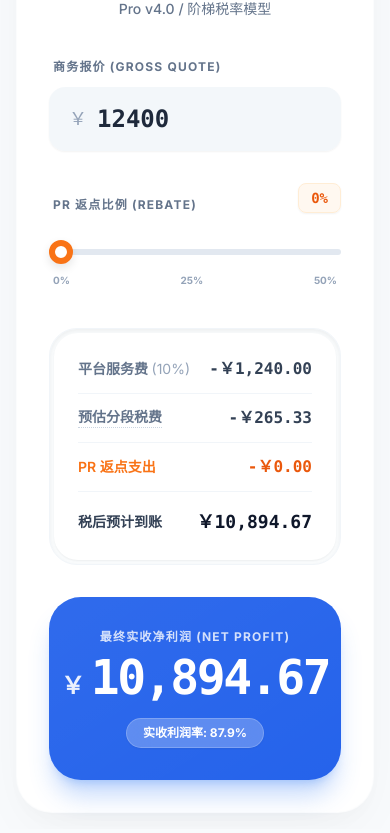
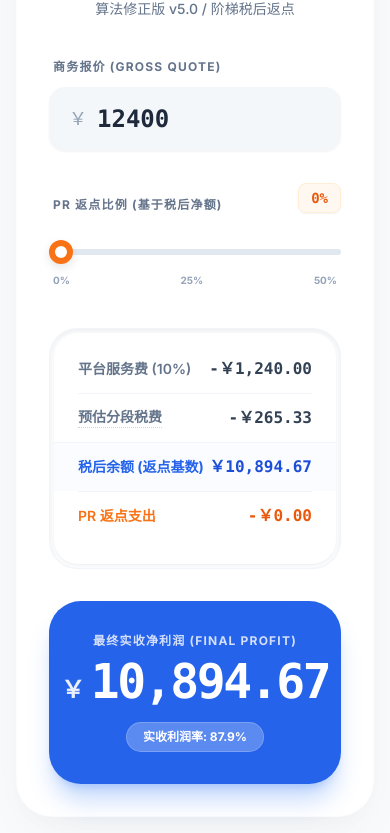
Before and after one commit to wangyangcsf-spec/income-calc, a plain HTML site: page index.html in a window 390 px wide. Shown: the part 135-968 px from the top of the page. Drawn offline with nearby package versions, Linux system fonts and the light colour scheme.

Commit message:
Add files via upload

```diff
--- a/index.html
+++ b/index.html
@@ -3,7 +3,7 @@
 <head>
     <meta charset="UTF-8">
     <meta name="viewport" content="width=device-width, initial-scale=1.0">
-    <title>博主财务助手 Pro - Figma Style</title>
+    <title>博主财务助手 Pro - 精确计算版</title>
 
     <link rel="preconnect" href="https://fonts.googleapis.com">
     <link rel="preconnect" href="https://fonts.gstatic.com" crossorigin>
@@ -31,13 +31,10 @@
     </script>
 
     <style>
-        input[type=range] {
-            height: 6px;
-        }
+        input[type=range] { height: 6px; }
         input[type=range]::-webkit-slider-thumb {
             -webkit-appearance: none;
-            height: 24px;
-            width: 24px;
+            height: 24px; width: 24px;
             border-radius: 50%;
             background: #FFFFFF;
             cursor: pointer;
@@ -45,29 +42,23 @@
             border: 6px solid #F97316;
             transition: all 0.2s ease;
         }
-        input[type=range]::-webkit-slider-thumb:hover {
-             box-shadow: 0 6px 14px rgba(0, 0, 0, 0.15);
-             transform: scale(1.05);
-        }
+        input[type=range]::-webkit-slider-thumb:hover { transform: scale(1.05); }
         input[type="number"]::-webkit-inner-spin-button,
-        input[type="number"]::-webkit-outer-spin-button {
-            -webkit-appearance: none;
-            margin: 0;
-        }
+        input[type="number"]::-webkit-outer-spin-button { -webkit-appearance: none; margin: 0; }
     </style>
 </head>
 
 <body class="bg-[#F8FAFC] p-4 md:p-8 min-h-screen flex items-center justify-center font-sans antialiased text-slate-900">
 
-    <div class="max-w-[460px] w-full bg-white rounded-[36px] shadow-figma p-8 md:p-10 border border-slate-50/50 transition-all duration-300 hover:shadow-figma-hover">
+    <div class="max-w-[460px] w-full bg-white rounded-[36px] shadow-figma p-8 md:p-10 border border-slate-50/50">
 
         <div class="mb-10 text-center">
             <div class="inline-flex items-center gap-2 bg-slate-100 rounded-full px-4 py-1.5 mb-3">
                 <div class="w-2 h-2 rounded-full bg-blue-500 animate-pulse"></div>
-                <span class="text-[11px] font-bold text-slate-600 uppercase tracking-wider">Figma Design Style</span>
+                <span class="text-[11px] font-bold text-slate-600 uppercase tracking-wider">Accurate Calculation Model</span>
             </div>
             <h2 class="text-3xl font-black tracking-tight text-slate-900">收入计算器</h2>
-            <p class="text-slate-500 text-sm font-medium mt-2">Pro v4.0 / 阶梯税率模型</p>
+            <p class="text-slate-500 text-sm font-medium mt-2">算法修正版 v5.0 / 阶梯税后返点</p>
         </div>
 
         <div class="space-y-8">
@@ -76,22 +67,20 @@
                     <label class="block text-xs font-bold text-slate-500 uppercase tracking-widest mb-3 ml-1">商务报价 (Gross Quote)</label>
                     <div class="relative flex items-center">
                         <span class="absolute left-5 text-slate-400 font-mono text-lg">￥</span>
-                        <input type="number" id="qInput" value="12400" class="w-full pl-12 pr-4 py-4 bg-slate-100/80 border-0 rounded-2xl focus:ring-2 focus:ring-blue-500/50 focus:bg-white transition-all outline-none font-mono text-2xl font-bold text-slate-800 shadow-sm placeholder-slate-300">
+                        <input type="number" id="qInput" value="12400" class="w-full pl-12 pr-4 py-4 bg-slate-100/80 border-0 rounded-2xl focus:ring-2 focus:ring-blue-500/50 focus:bg-white transition-all outline-none font-mono text-2xl font-bold text-slate-800 shadow-sm">
                     </div>
                 </div>
 
                 <div class="pt-2">
                     <div class="flex justify-between items-end mb-4">
-                        <label class="block text-xs font-bold text-slate-500 uppercase tracking-widest ml-1">PR 返点比例 (Rebate)</label>
+                        <label class="block text-xs font-bold text-slate-500 uppercase tracking-widest ml-1">PR 返点比例 (基于税后净额)</label>
                         <span id="prValue" class="text-orange-600 font-mono font-bold bg-orange-50/80 border border-orange-100 px-3 py-1 rounded-lg text-sm shadow-sm">0%</span>
                     </div>
                     <div class="relative py-2">
                         <input type="range" id="prSlider" min="0" max="50" value="0" class="w-full bg-slate-200 rounded-full appearance-none cursor-pointer outline-none">
                         <div class="flex justify-between text-[10px] text-slate-400 mt-3 font-bold uppercase px-1">
                             <span>0%</span>
-                            <span class="hidden md:block">12.5%</span>
                             <span>25%</span>
-                            <span class="hidden md:block">37.5%</span>
                             <span>50%</span>
                         </div>
                     </div>
@@ -101,39 +90,32 @@
             <div class="bg-slate-50/80 rounded-[28px] p-1 border border-slate-100 shadow-inner">
                 <div class="bg-white rounded-[24px] p-6 shadow-sm divide-y divide-slate-100">
                     <div class="flex justify-between items-center py-3 first:pt-0">
-                        <span class="text-sm text-slate-500 font-semibold">平台服务费 <span class="text-slate-400 font-normal">(10%)</span></span>
+                        <span class="text-sm text-slate-500 font-semibold">平台服务费 (10%)</span>
                         <span id="resPlatform" class="font-mono text-slate-700 font-bold">-</span>
                     </div>
                     <div class="flex justify-between items-center py-3">
-                        <div class="group/tooltip relative flex items-center">
-                            <span class="text-sm text-slate-500 font-semibold border-b border-dotted border-slate-300 cursor-help">预估分段税费</span>
-                            <div class="invisible opacity-0 group-hover/tooltip:visible group-hover/tooltip:opacity-100 transition-all duration-200 absolute bottom-8 left-0 bg-slate-800 text-white text-[11px] font-medium py-2 px-3 rounded-lg w-48 shadow-lg z-10 pointer-events-none">
-                                算法：(平台后金额 - 8000) × 8.33% + 2元基础费
-                                <svg class="absolute text-slate-800 h-2 w-full left-0 top-full" x="0px" y="0px" viewBox="0 0 255 255"><polygon class="fill-current" points="0,0 127.5,127.5 255,0"/></svg>
-                            </div>
-                        </div>
+                        <span class="text-sm text-slate-500 font-semibold border-b border-dotted border-slate-300">预估分段税费</span>
                         <span id="resTax" class="font-mono text-slate-700 font-bold">-</span>
+                    </div>
+                    <div class="flex justify-between items-center py-3 bg-blue-50/30 -mx-6 px-6">
+                        <span class="text-sm text-blue-600 font-bold">税后余额 (返点基数)</span>
+                        <span id="resAfterTax" class="font-mono text-blue-700 font-black">￥0.00</span>
                     </div>
                      <div class="flex justify-between items-center py-3">
                         <span class="text-sm text-orange-500 font-semibold">PR 返点支出</span>
                         <span id="resPR" class="font-mono text-orange-600 font-bold">-</span>
                     </div>
-                    <div class="flex justify-between items-center py-4 last:pb-0">
-                        <span class="text-sm text-slate-700 font-bold">税后预计到账</span>
-                        <span id="resAfterTax" class="font-mono text-slate-900 font-black text-lg">￥0.00</span>
-                    </div>
                 </div>
             </div>
 
-            <div id="finalCard" class="relative overflow-hidden bg-blue-600 rounded-[32px] p-8 text-white shadow-xl shadow-blue-500/30 transition-all duration-500 hover:scale-[1.01]">
-                <div class="absolute top-0 left-0 w-full h-full bg-gradient-to-br from-white/10 to-transparent opacity-50 pointer-events-none"></div>
+            <div id="finalCard" class="relative overflow-hidden bg-blue-600 rounded-[32px] p-8 text-white shadow-xl shadow-blue-500/30 transition-all duration-500">
                 <div class="relative z-10 text-center">
-                    <p class="text-xs font-bold uppercase tracking-widest opacity-80 mb-2">最终实收净利润 (Net Profit)</p>
+                    <p class="text-xs font-bold uppercase tracking-widest opacity-80 mb-2">最终实收净利润 (Final Profit)</p>
                     <div class="flex items-baseline justify-center gap-1.5">
                         <span class="text-2xl font-semibold opacity-90">￥</span>
                         <span id="finalNet" class="text-5xl font-black font-mono tracking-tighter">0.00</span>
                     </div>
-                    <div id="marginText" class="inline-block mt-4 text-xs font-bold bg-white/25 backdrop-blur-md px-4 py-1.5 rounded-full shadow-sm border border-white/20">
+                    <div id="marginText" class="inline-block mt-4 text-xs font-bold bg-white/25 backdrop-blur-md px-4 py-1.5 rounded-full border border-white/20">
                         实收利润率: 0%
                     </div>
                 </div>
@@ -157,33 +139,34 @@
 
             prValue.innerText = (prRate * 100) + '%';
 
-            // 1. 扣除 10% 平台服务费
+            // 1. 扣除平台费
             const pFee = Q * 0.10;
             const B = Q - pFee;
 
-            // 2. 分段计税逻辑
+            // 2. 扣除税费
             let tax = 0;
             if (B > 8000) {
                 tax = (B - 8000) * 0.08333333 + 2;
             } else if (B > 0) {
                 tax = 2;
             }
+            const afterTaxBase = B - tax; // 这才是真正的返点基数
 
-            const afterTax = B - tax;
-            const prAmount = Q * prRate;
-            const finalProfit = afterTax - prAmount;
+            // 3. 计算 PR 返点 (基于税后净额)
+            const prAmount = afterTaxBase * prRate;
+            const finalProfit = afterTaxBase - prAmount;
             const profitMargin = Q > 0 ? (finalProfit / Q * 100).toFixed(1) : 0;
 
-            // 3. UI 渲染
+            // 4. UI 渲染
             document.getElementById('resPlatform').innerText = `-￥${formatMoney(pFee)}`;
             document.getElementById('resTax').innerText = `-￥${formatMoney(tax)}`;
-            document.getElementById('resAfterTax').innerText = `￥${formatMoney(afterTax)}`;
+            document.getElementById('resAfterTax').innerText = `￥${formatMoney(afterTaxBase)}`;
             document.getElementById('resPR').innerText = `-￥${formatMoney(prAmount)}`;
             document.getElementById('finalNet').innerText = formatMoney(finalProfit);
             document.getElementById('marginText').innerText = `实收利润率: ${profitMargin}%`;
 
-            // 4. 状态颜色切换
-            const baseClass = 'relative overflow-hidden rounded-[32px] p-8 text-white shadow-xl transition-all duration-500 hover:scale-[1.01] ';
+            // 5. 状态颜色
+            const baseClass = 'relative overflow-hidden rounded-[32px] p-8 text-white shadow-xl transition-all duration-500 ';
             if (finalProfit < 0) {
                 finalCard.className = baseClass + 'bg-red-600 shadow-red-500/30';
             } else if (profitMargin < 30) {
```
